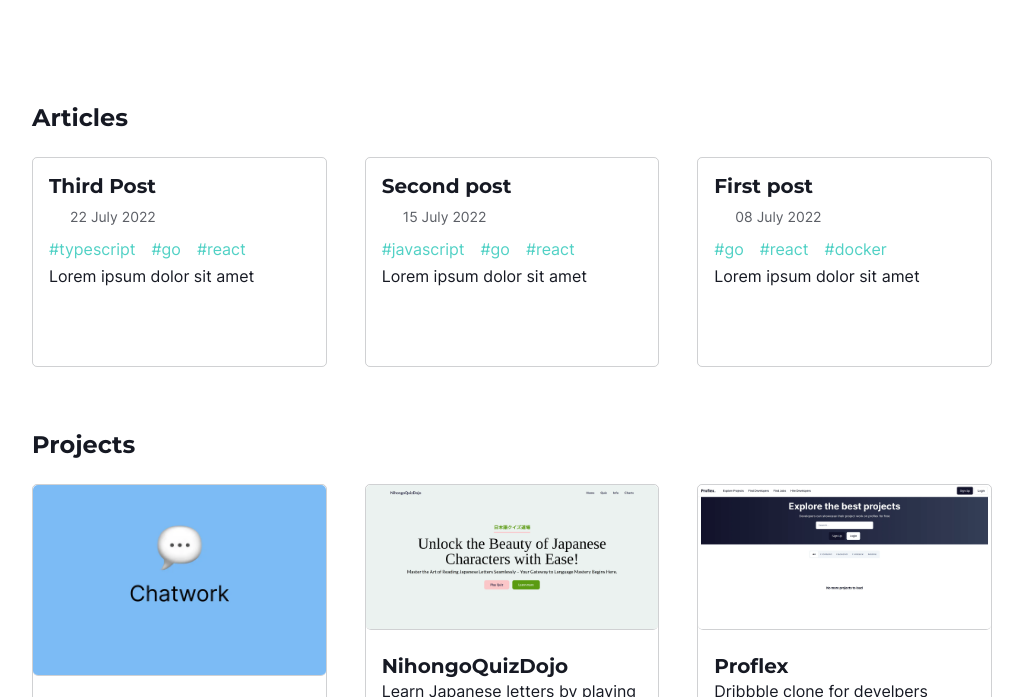
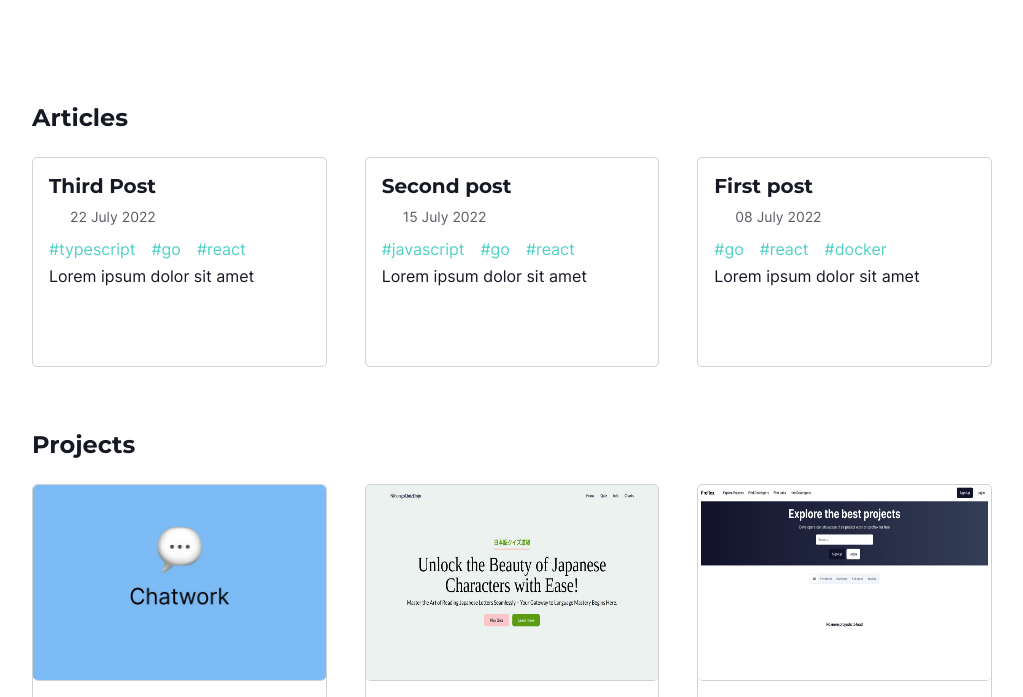
Before and after one commit to mahesh-143/mein-website, an Astro site: page / in a window 1280 px wide. Shown: the part 250-947 px from the top of the page, without its empty margins (128-1151 px from the left). Built offline with nearby package versions, Linux system fonts and the light colour scheme; Astro itself is replaced by a stand-in of ours; some icons are missing.

Commit message:
fix(UI): adds fix aspect ration to images

```diff
--- a/src/components/ProjectCard.astro
+++ b/src/components/ProjectCard.astro
@@ -54,6 +54,7 @@ const { project } = Astro.props;
       transition: transform 0.2s;
       border-bottom: 1px solid rgba(var(--primary), 0.2);
       width: 100%;
+      aspect-ratio: 3/2;
     }
     img:hover {
       border-color: var(--accent);
```
